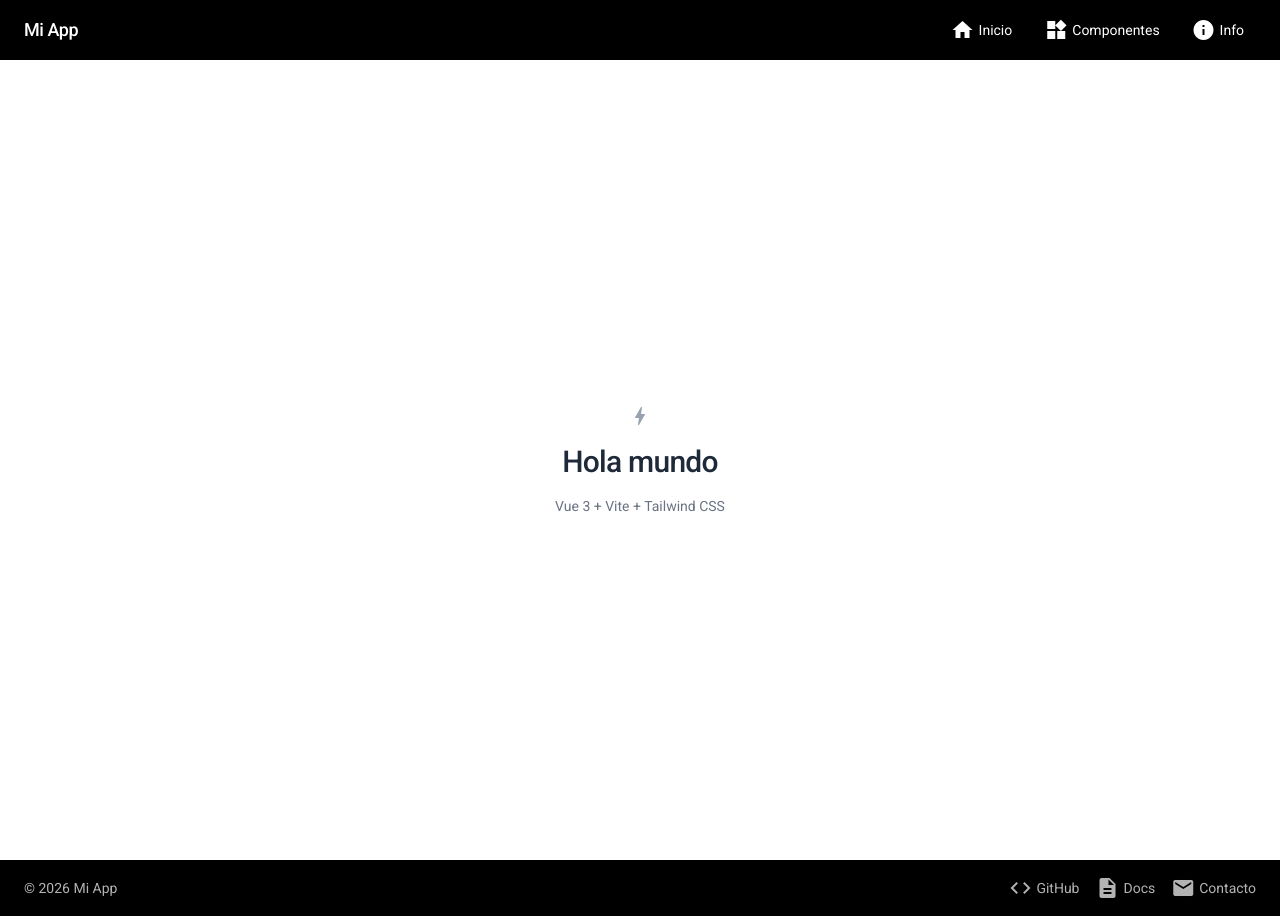
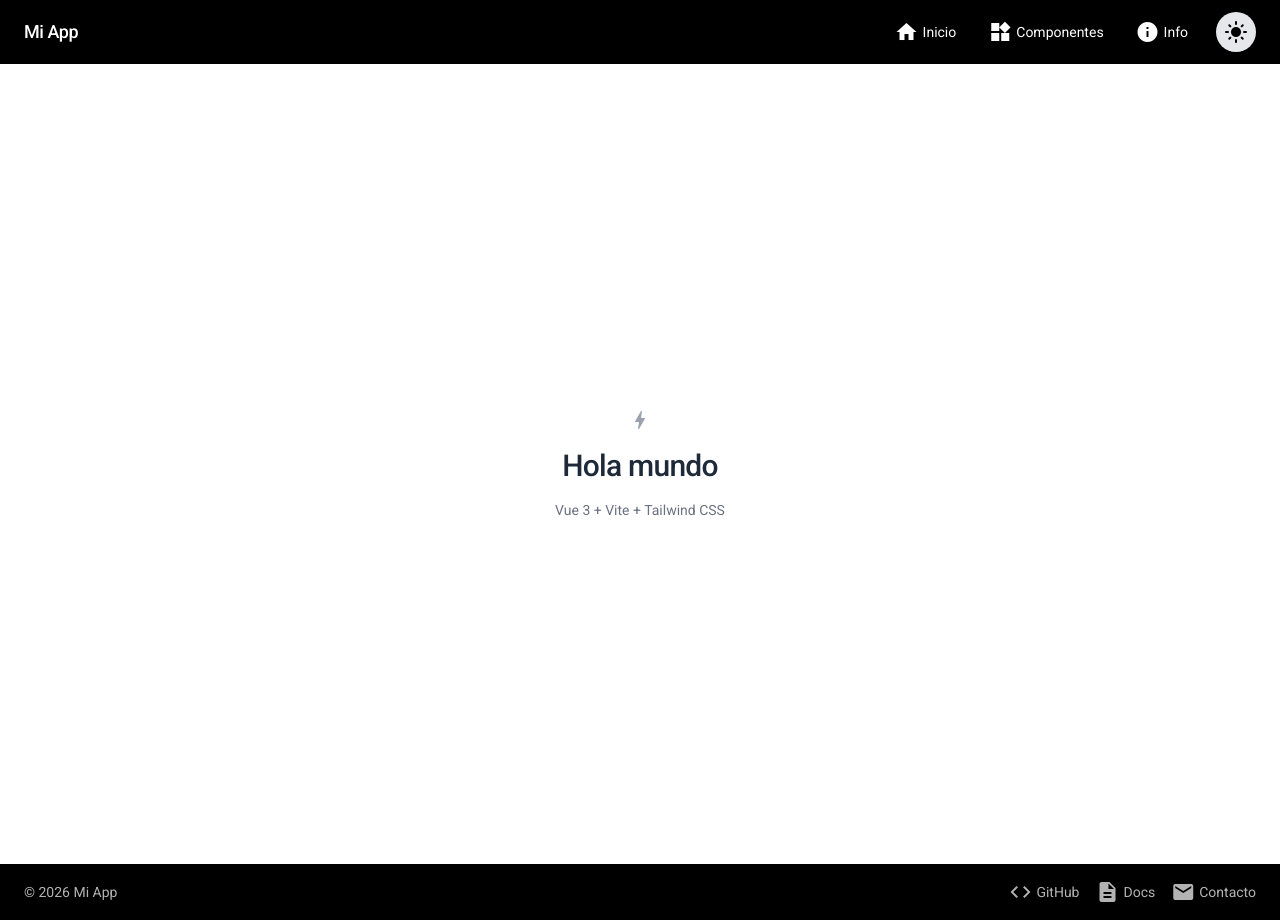
Before and after one commit to SrWither/lab1_front, a Vue app: page / in a window 1280 px wide. Built offline with nearby package versions, Linux system fonts and the light colour scheme; the HTML template or start-up script is replaced by a standard one.

Commit message:
feat: dark y light mode

```diff
--- a/src/components/jNavbar.vue
+++ b/src/components/jNavbar.vue
@@ -2,13 +2,13 @@
   <nav
     class="w-full px-6 py-3 flex flex-col md:flex-row items-center md:justify-between bg-black text-white dark:bg-white dark:text-black transition-all duration-200 ease-out"
   >
-    <!-- Title -->
     <div class="text-lg font-medium tracking-tight text-center md:text-left">
       {{ title }}
     </div>
 
-    <!-- Links -->
-    <div class="flex flex-wrap justify-center gap-2 mt-2 md:mt-0 md:justify-end w-full md:w-auto">
+    <div
+      class="flex flex-wrap justify-center gap-2 mt-2 md:mt-0 md:justify-end w-full md:w-auto items-center"
+    >
       <RouterLink
         v-for="item in items"
         :key="item.path"
@@ -18,27 +18,55 @@
         <span class="material-icons text-base">
           {{ item.icon }}
         </span>
-        <span>
-          {{ item.label }}
+        <span>{{ item.label }}</span>
+      </RouterLink>
+
+      <button
+        @click="toggleTheme"
+        class="flex ml-2 p-2 rounded-full bg-gray-200 dark:bg-black text-black dark:text-white transition-all duration-500 ease-out hover:scale-110"
+      >
+        <span
+          class="material-icons transition-transform duration-500 ease-out"
+          :class="theme === 'dark' ? 'rotate-180' : ''"
+        >
+          {{ theme === 'dark' ? 'dark_mode' : 'light_mode' }}
         </span>
-      </RouterLink>
+      </button>
     </div>
   </nav>
 </template>
 
 <script setup lang="ts">
 import { RouterLink } from 'vue-router'
+import { ref, onMounted, watch } from 'vue'
 
-type NavItem = {
-  path: string
-  label: string
-  icon: string
+type NavItem = { path: string; label: string; icon: string }
+type Props = { title: string; items: NavItem[] }
+defineProps<Props>()
+
+const theme = ref<'light' | 'dark'>('light')
+
+onMounted(() => {
+  const saved = localStorage.getItem('theme') as 'light' | 'dark' | null
+  if (saved) theme.value = saved
+  applyTheme()
+})
+
+const applyTheme = () => {
+  if (theme.value === 'dark') {
+    document.body.classList.add('dark')
+  } else {
+    document.body.classList.remove('dark')
+  }
+  localStorage.setItem('theme', theme.value)
 }
 
-type Props = {
-  title: string
-  items: NavItem[]
+const toggleTheme = () => {
+  theme.value = theme.value === 'dark' ? 'light' : 'dark'
+  applyTheme()
 }
 
-defineProps<Props>()
+watch(theme, () => {
+  applyTheme()
+})
 </script>
```
